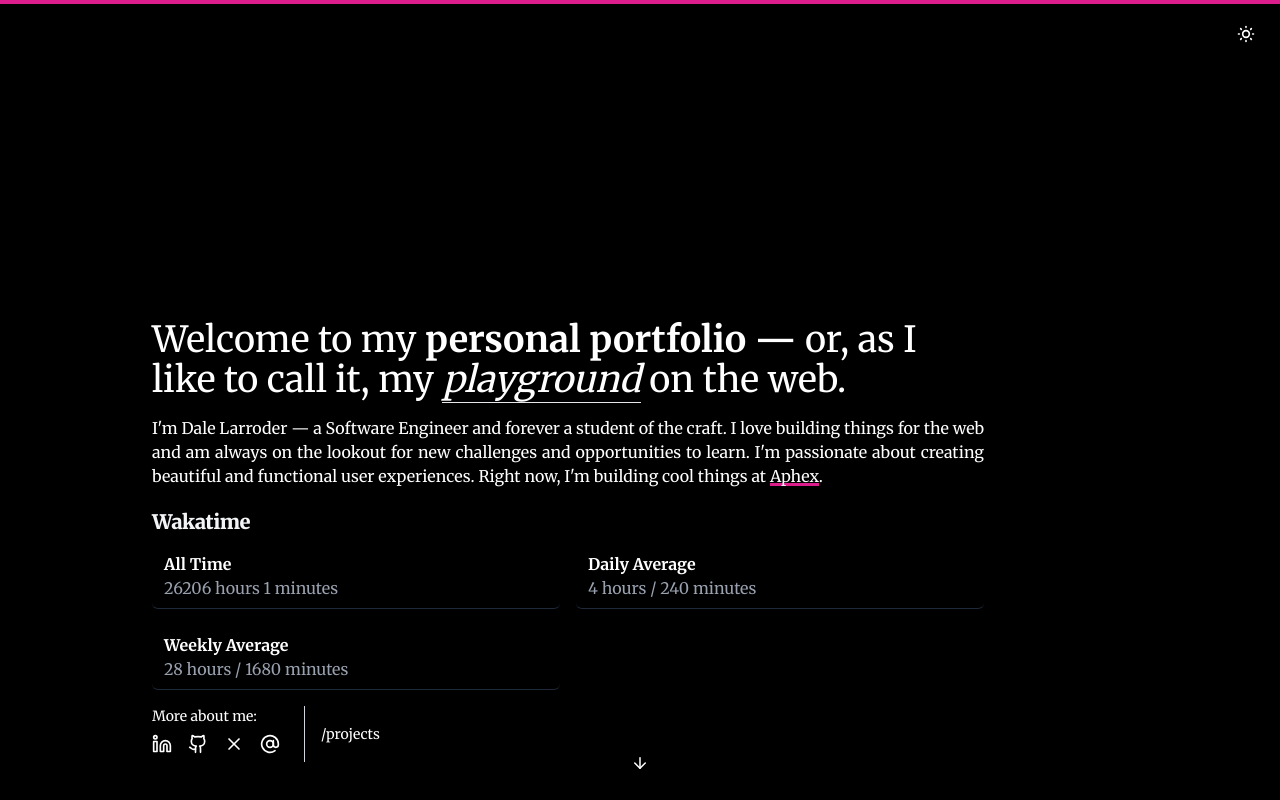
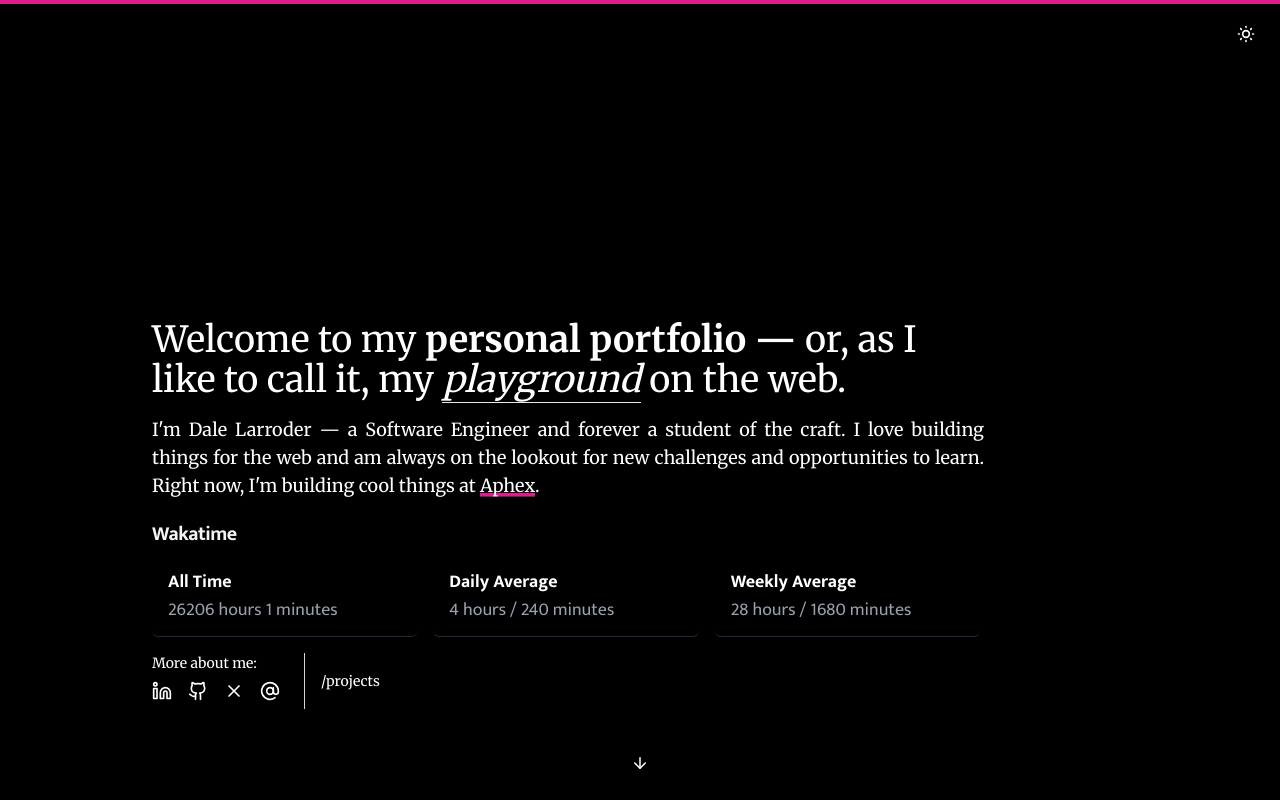
Before and after one commit to ilham-saleh/ilham-builds, a Next.js app: page / in a window 1280 px wide. Shown: the top 800 px of the page. Built offline with nearby package versions, Linux system fonts and the light colour scheme.

Commit message:
refactor hero component

```diff
--- a/app/components/hero/hero.tsx
+++ b/app/components/hero/hero.tsx
@@ -2,7 +2,7 @@
 
 import classNames from "classnames";
 import Link from "next/link";
-import { merryWeather } from "../../fonts";
+import { merryWeather, mukta } from "../../fonts";
 import { AtSignIcon } from "../layouts/icons/at-sign-icon";
 import { GithubIcon } from "../layouts/icons/github-icon";
 import { LinkedinIcon } from "../layouts/icons/linkedin-icon";
@@ -14,6 +14,7 @@ import StatItem from "../stat-item";
 import AnimatedNumber from "../animated-number";
 import { useEffect, useState } from "react";
 import { getAllTimeCoding, hoursToMinutes } from "app/utils/getAllTimeCoding";
+import { m } from "motion/dist/react";
 
 export default function Hero() {
   const START_DATE = new Date("2023-01-01");
@@ -48,6 +49,7 @@ export default function Hero() {
 
       <div className={classNames("relative min-h-svh", merryWeather.className)}>
         <ArrowDown />
+
         <div className="absolute top-[20%] md:top-[40%] max-w-5xl flex-col space-y-4 justify-center px-8 md:px-24 lg:ml-14">
           <h1 className="text-2xl font-medium md:mr-4 md:text-4xl">
             Welcome to my{" "}
@@ -56,12 +58,11 @@ export default function Hero() {
             <span className="italic border-b">playground</span> on the web.
           </h1>
           <section className="relative z-10">
-            <p className="text-base text-justify">
+            <p className="text-base md:text-md lg:text-lg text-justify">
               I&apos;m Dale Larroder — a Software Engineer and forever a student
               of the craft. I love building things for the web and am always on
-              the lookout for new challenges and opportunities to learn.
-              I&apos;m passionate about creating beautiful and functional user
-              experiences. Right now, I&apos;m building cool things at{" "}
+              the lookout for new challenges and opportunities to learn. Right
+              now, I&apos;m building cool things at{" "}
               <a
                 href="https://www.aphex.co/"
                 className="underline-magical"
@@ -74,10 +75,14 @@ export default function Hero() {
               .
             </p>
           </section>
-          <h2 className="text-xl font-extrabold leading-9 tracking-tight text-gray-900 dark:text-gray-100 mb-1">
+          <h2
+            className={`text-xl font-extrabold leading-9 tracking-tight text-gray-900 dark:text-gray-100 mb-1 ${mukta.className}`}
+          >
             Wakatime
           </h2>
-          <div className="grid grid-cols-1 sm:grid-cols-2 gap-4 ">
+          <div
+            className={`flex flex-wrap gap-4 max-w-5xl text-base md:text-md lg:text-lg ${mukta.className}`}
+          >
             <StatItem title="All Time">
               <AnimatedNumber number={allTime.hours} /> hours{" "}
               <AnimatedNumber number={allTime.minutes} /> minutes
@@ -86,7 +91,6 @@ export default function Hero() {
             <StatItem title="Daily Average">
               <AnimatedNumber number={DAILY_HOURS} /> hours /{" "}
               <AnimatedNumber number={hoursToMinutes(DAILY_HOURS)} /> minutes
-
             </StatItem>
 
             <StatItem title="Weekly Average">
--- a/app/components/stat-item.tsx
+++ b/app/components/stat-item.tsx
@@ -7,7 +7,10 @@ interface Props {
 
 export default function StatItem({ title, children }: Props) {
   return (
-    <div className="px-3 py-2 border-b border-gray-200 dark:border-gray-800 rounded-md">
+    <div
+      className="px-4 py-3 border-b border-gray-200 dark:border-gray-800 rounded-md
+                w-full sm:w-[calc(50%-0.5rem)] lg:w-[calc(33.333%-0.75rem)]"
+    >
       <p className="font-bold">{title}</p>
       <span className="text-gray-500 dark:text-gray-400">{children}</span>
     </div>
```
Also changed, not shown: app/components/hero/arrow-down.tsx (+0 -23 lines).
